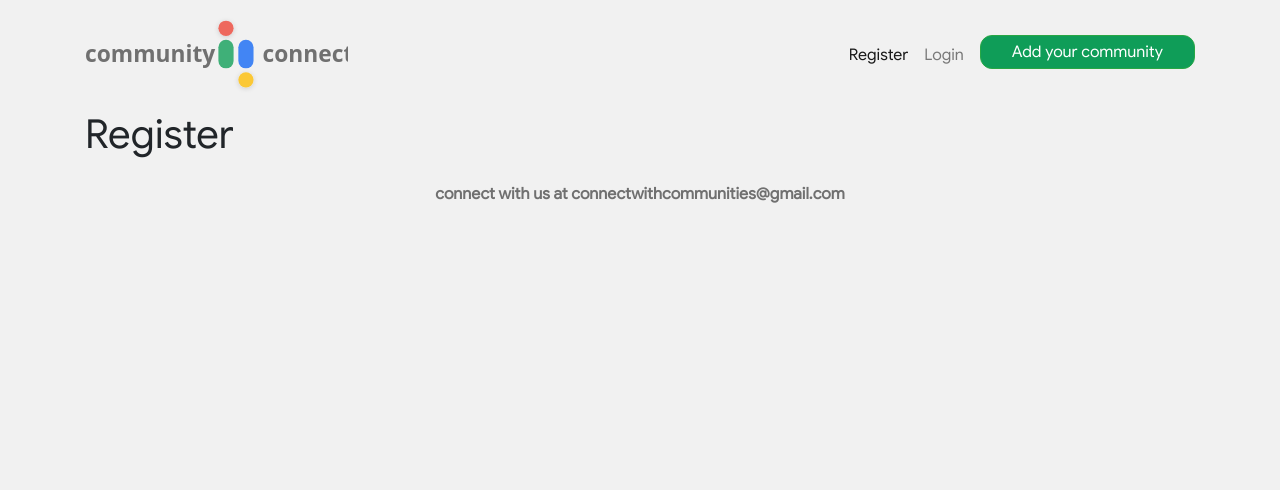
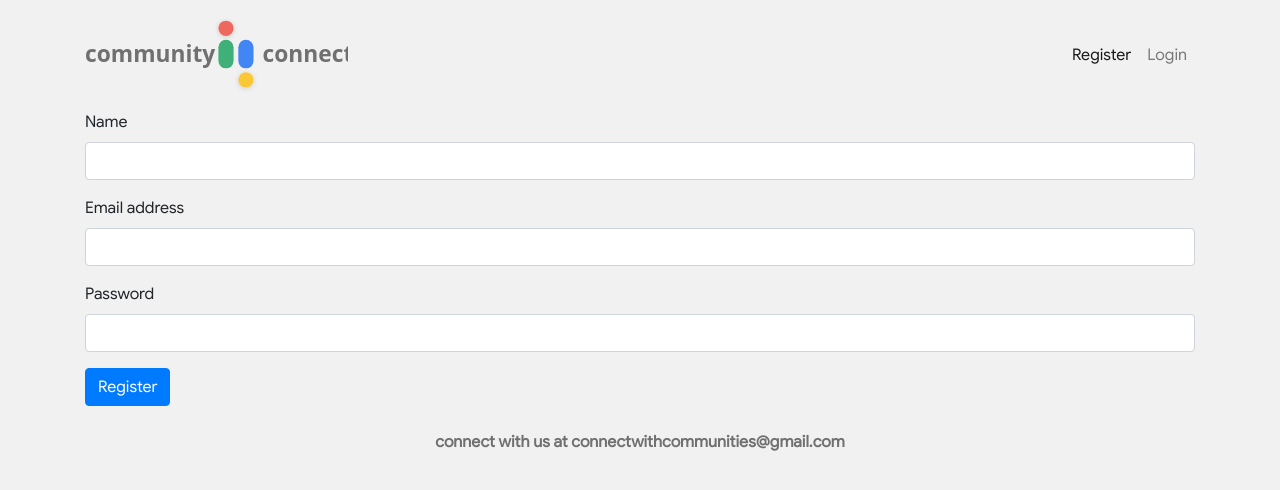
Before and after one commit to dsckiet/dsc-connect-client, a React (Create React App) app: page /register in a window 1280 px wide. Shown: the top 490 px of the page. Built offline with nearby package versions, Linux system fonts and the light colour scheme.

Commit message:
login added

```diff
--- a/package.json
+++ b/package.json
@@ -6,6 +6,7 @@
     "@testing-library/jest-dom": "^4.2.4",
     "@testing-library/react": "^9.4.0",
     "@testing-library/user-event": "^7.2.1",
+    "axios": "^0.19.2",
     "react": "^16.12.0",
     "react-dom": "^16.12.0",
     "react-router-dom": "^5.1.2",
--- a/public/index.html
+++ b/public/index.html
@@ -2,7 +2,7 @@
 <html lang="en">
   <head>
     <meta charset="utf-8" />
-    <link rel="icon" href="%PUBLIC_URL%/favicon.ico" />
+    <link rel="icon" href="./assets/images/favi.png" />
     <meta name="viewport" content="width=device-width, initial-scale=1" />
     <meta name="theme-color" content="#000000" />
     <meta
--- a/src/components/homepage.jsx
+++ b/src/components/homepage.jsx
@@ -26,10 +26,10 @@ export default function Homepage() {
           Team Size: <strong>32</strong>
         </p>
         <div>
-          <span class="badge b-w mr-2">Web</span>
-          <span class="badge b-m mr-2">ML</span>
-          <span class="badge b-c mr-2">Cloud</span>
-          <span class="badge b-f mr-2">Flutter</span>
+          <span className="badge b-w mr-2">Web</span>
+          <span className="badge b-m mr-2">ML</span>
+          <span className="badge b-c mr-2">Cloud</span>
+          <span className="badge b-f mr-2">Flutter</span>
         </div>
         <div className="mt-3">
           <h6>Social Profiles</h6>
@@ -89,9 +89,9 @@ export default function Homepage() {
             <div>
               <p style={{ fontWeight: "600" }}>Filter</p>
               <form>
-                <div class="form-group">
-                  <label for="county">Country</label>
-                  <select class="form-control" id="country">
+                <div className="form-group">
+                  <label htmlFor="county">Country</label>
+                  <select className="form-control" id="country">
                     <option>India</option>
                     <option>Sri Lanka</option>
                     <option>Australia</option>
@@ -99,9 +99,9 @@ export default function Homepage() {
                     <option>Russia</option>
                   </select>
                 </div>
-                <div class="form-group">
-                  <label for="work">Works on</label>
-                  <select class="form-control" id="work">
+                <div className="form-group">
+                  <label htmlFor="work">Works on</label>
+                  <select className="form-control" id="work">
                     <option>Blockchain</option>
                     <option>Web Development</option>
                     <option>Mobile Development</option>
@@ -109,17 +109,20 @@ export default function Homepage() {
                     <option>Cloud</option>
                   </select>
                 </div>
-                <div class="form-group">
-                  <label for="search">Search</label>
+                <div className="form-group">
+                  <label htmlFor="search">Search</label>
                   <input
                     type="text"
-                    class="form-control"
+                    className="form-control"
                     id="search"
                     placeholder="Type here"
                   />
                 </div>
                 <div className="float-right">
-                  <button type="button" class="px-3 btn btn-warning reset-btn">
+                  <button
+                    type="button"
+                    className="px-3 btn btn-warning reset-btn"
+                  >
                     Reset
                   </button>
                 </div>
@@ -160,6 +163,9 @@ export default function Homepage() {
               {CommCard}
               {CommCard}
               {CommCard}
+              {CommCard}
+              {CommCard}
+              {CommCard}
             </div>
           </div>
         </div>
--- a/src/components/login.jsx
+++ b/src/components/login.jsx
@@ -1,9 +1,70 @@
-import React from "react";
+import React, { useState, useEffect } from "react";
+import { Redirect } from "react-router-dom";
+import useInputState from "../hooks/useInputState";
+import axios from "axios";
+import { login } from "./../utils/routes";
 
 export default function Login() {
+  const [email, handleEmailChange] = useInputState("");
+  const [password, handlePasswordChange] = useInputState("");
+
+  const [isLogged, setIsLogged] = useState(false);
+
+  useEffect(() => {
+    const token = JSON.parse(window.localStorage.getItem("token"));
+    if (token) {
+      setIsLogged(true);
+    }
+  }, []);
+
+  const handleSubmit = async e => {
+    e.preventDefault();
+    let body = {
+      email: email,
+      password: password
+    };
+    try {
+      const response = await axios.post(login, body);
+      let token = response.headers["x-auth-token"];
+      window.localStorage.setItem("token", JSON.stringify(token));
+      window.location = "/";
+    } catch (error) {
+      console.log(error);
+    }
+  };
   return (
-    <div className="container">
-      <h1>Login</h1>
+    <div>
+      {!isLogged ? (
+        <div className="container">
+          <form onSubmit={handleSubmit}>
+            <div className="form-group">
+              <label htmlFor="exampleInputEmail1">Email address</label>
+              <input
+                type="email"
+                className="form-control"
+                id="exampleInputEmail1"
+                value={email}
+                onChange={handleEmailChange}
+              />
+            </div>
+            <div className="form-group">
+              <label htmlFor="exampleInputPassword1">Password</label>
+              <input
+                type="password"
+                className="form-control"
+                id="exampleInputPassword1"
+                value={password}
+                onChange={handlePasswordChange}
+              />
+            </div>
+            <button type="submit" className="btn btn-primary">
+              Log In
+            </button>
+          </form>
+        </div>
+      ) : (
+        <Redirect exact to="/" />
+      )}
     </div>
   );
 }
--- a/src/components/navbar.jsx
+++ b/src/components/navbar.jsx
@@ -1,7 +1,21 @@
-import React from "react";
+import React, { useState, useEffect } from "react";
 import { NavLink } from "react-router-dom";
 
 export default function NavBar() {
+  const [isLogged, setIsLogged] = useState(false);
+
+  useEffect(() => {
+    const token = JSON.parse(window.localStorage.getItem("token"));
+    if (token) {
+      setIsLogged(true);
+    }
+  }, []);
+
+  const handleLogout = () => {
+    window.localStorage.removeItem("token");
+    setIsLogged(false);
+  };
+
   return (
     <>
       <nav className="navbar navbar-expand-lg navbar-light">
@@ -31,6 +45,8 @@ export default function NavBar() {
               className="navbar-nav mr-auto justify-content-end"
               style={{ width: "100%" }}
             >
+              {!isLogged ? (
+                <>
                   <li className="nav-item">
                     <NavLink className="nav-link" to="/register">
                       Register
@@ -41,6 +57,9 @@ export default function NavBar() {
                       Login
                     </NavLink>
                   </li>
+                </>
+              ) : (
+                <>
                   <li>
                     <NavLink to="/add">
                       <button
@@ -51,6 +70,13 @@ export default function NavBar() {
                       </button>
                     </NavLink>
                   </li>
+                  <li className="nav-item">
+                    <NavLink className="nav-link" to="/" onClick={handleLogout}>
+                      Log Out
+                    </NavLink>
+                  </li>
+                </>
+              )}
             </ul>
           </div>
         </div>
--- a/src/components/register.jsx
+++ b/src/components/register.jsx
@@ -1,9 +1,56 @@
-import React from "react";
+import React, { useEffect } from "react";
+import useInputState from "../hooks/useInputState";
 
 export default function Register() {
+  const [name, handleNameChange] = useInputState("");
+  const [email, handelEmailChange] = useInputState("");
+  const [password, handlePasswordChange] = useInputState("");
+
+  // useEffect(() => {
+
+  // })
+
+  // const handleSubmit = async(e) => {
+
+  // }
+
   return (
     <div className="container">
-      <h1>Register</h1>
+      <form>
+        <div class="form-group">
+          <label for="exampleInputText">Name</label>
+          <input
+            type="text"
+            class="form-control"
+            id="exampleInputText"
+            value={name}
+            onChange={handleNameChange}
+          />
+        </div>
+        <div class="form-group">
+          <label for="exampleInputEmail1">Email address</label>
+          <input
+            type="email"
+            class="form-control"
+            id="exampleInputEmail1"
+            value={email}
+            onChange={handelEmailChange}
+          />
+        </div>
+        <div class="form-group">
+          <label for="exampleInputPassword1">Password</label>
+          <input
+            type="password"
+            class="form-control"
+            id="exampleInputPassword1"
+            value={password}
+            onChange={handlePasswordChange}
+          />
+        </div>
+        <button type="submit" class="btn btn-primary">
+          Register
+        </button>
+      </form>
     </div>
   );
 }
--- /dev/null
+++ b/src/hooks/useInputState.js
@@ -0,0 +1,9 @@
+import { useState } from "react";
+
+export default initialVal => {
+  const [value, setValue] = useState(initialVal);
+  const handleChange = e => {
+    setValue(e.target.value);
+  };
+  return [value, handleChange];
+};
--- /dev/null
+++ b/src/utils/routes.js
@@ -0,0 +1,4 @@
+const url = "https://bewaretravelsafe.herokuapp.com/api/v1";
+
+export const login = `${url}/users/login`;
+export const register = `${url}/users/register`;
```
Also changed, not shown: src/App.js (+7 -2 lines), public/assets/images/favi.png (added), 1 other file (tests, documents, lock files or other folders). Lines whose indentation alone changed are shown as unchanged.
